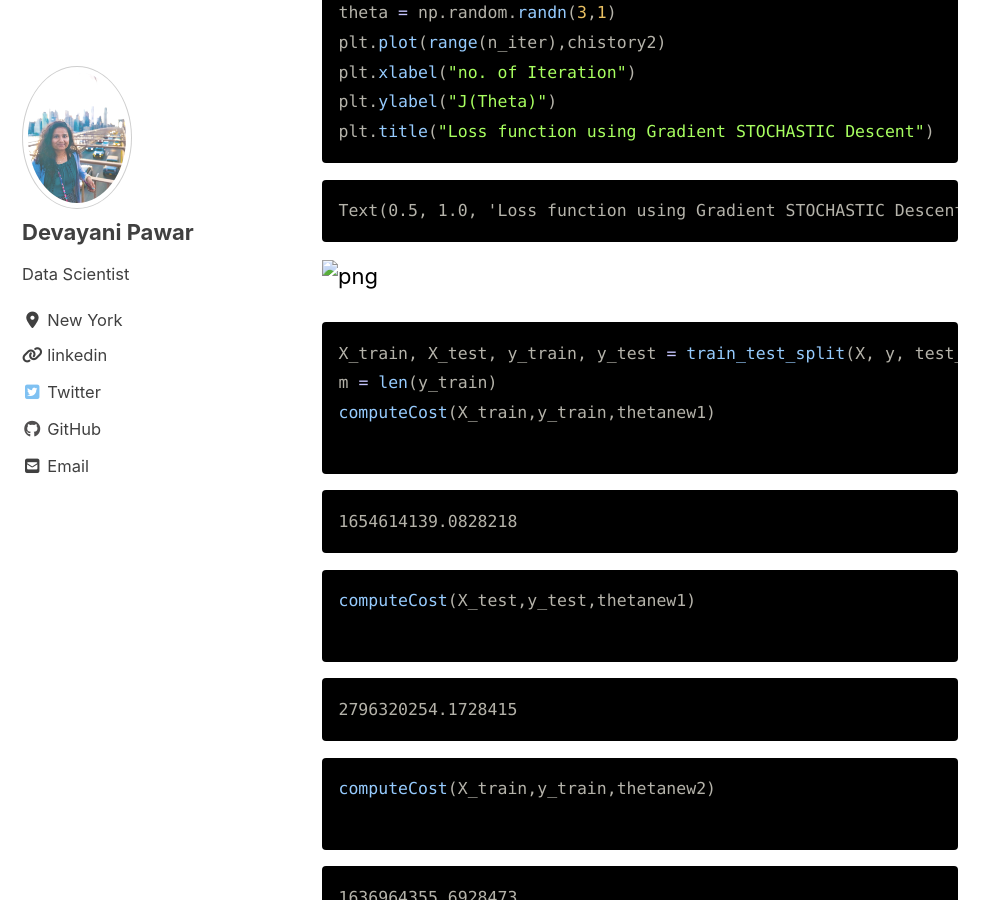
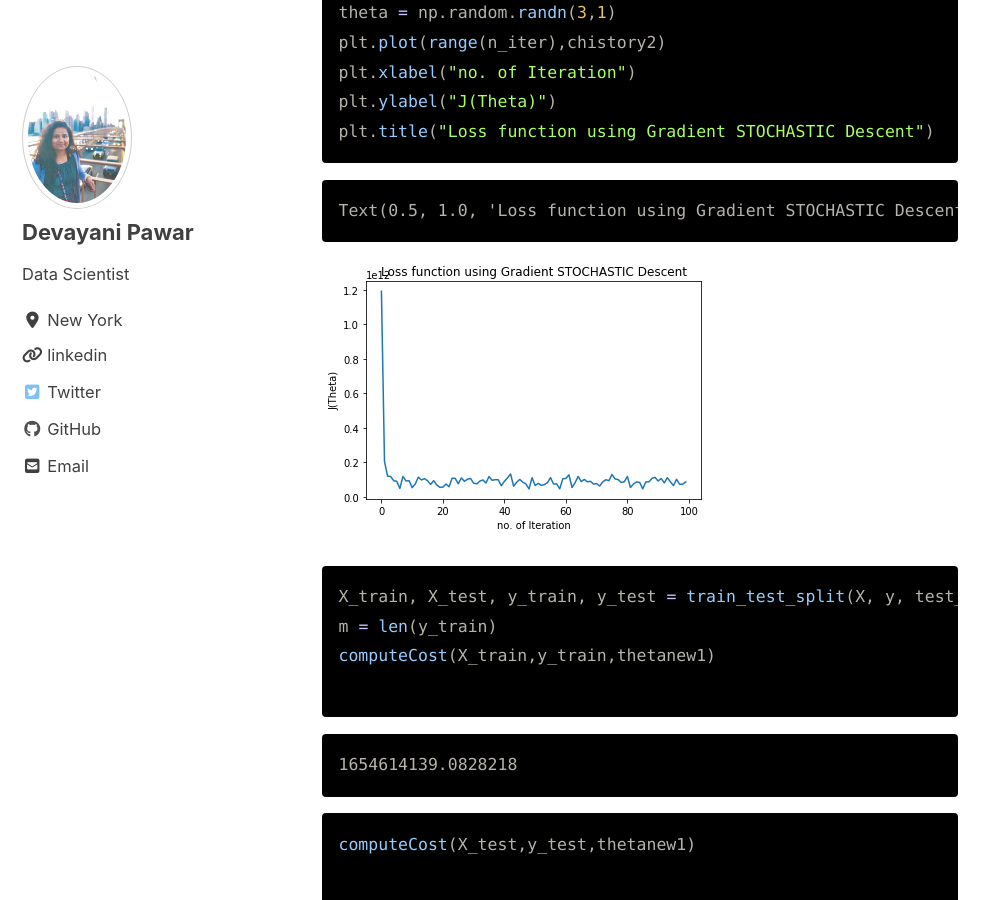
Before and after one commit to devayanipowar/devayanipowar.github.io, a Jekyll site: the page built from _posts/2020-07-22-GradientDescent.md, in a window 1280 px wide and 900 px high, scrolled down 4641 px. Shown: the whole window, without its empty margins (0-999 px from the left). Built offline with Jekyll 4.4.1, drawn with Linux system fonts in a browser that asks for light colours; cached includes are drawn as plain includes; nearby versions of some CDN libraries.

Commit message:
new resource

````diff
--- a/_posts/2020-07-22-GradientDescent.md
+++ b/_posts/2020-07-22-GradientDescent.md
@@ -83,8 +83,6 @@ def computeCost(X,y,theta):
 computeCost(X,y,theta)
 
 ```
-
-
 
 
     65591548106.45744
@@ -181,7 +179,7 @@ plt.title("Loss function using Gradient STOCHASTIC Descent")
     Text(0.5, 1.0, 'Loss function using Gradient STOCHASTIC Descent')
 
 
-![png](GradientDescent_files/GradientDescent_16_1.png)
+<img src="{{ site.url }}{{ site.baseurl }}/images/GradientDescent_16_1.png" alt="loss function using stochastic Gradient Descent">
 
 
 
@@ -252,7 +250,8 @@ plt.plot(y_test)
 
 ```
 
-![png](GradientDescent_files/GradientDescent_24_1.png)
+<img src="{{ site.url }}{{ site.baseurl }}/images/GradientDescent_24_1.png" alt="Prediction vs ground truth">
+
 
 
 
@@ -267,7 +266,7 @@ plt.plot(y_test)
 
 ```
 
-![png](GradientDescent_files/GradientDescent_25_1.png)
+<img src="{{ site.url }}{{ site.baseurl }}/images/GradientDescent_25_1.png" alt="Prediction vs ground truth">
 
 
 
@@ -380,4 +379,4 @@ plt.title("loss function using Regularized Gradient Descent")
     Text(0.5, 1.0, 'loss function using Regularized Gradient Descent')
 
 
-![png](GradientDescent_files/GradientDescent_35_1.png)
+<img src="{{ site.url }}{{ site.baseurl }}/images/GradientDescent_35_1.png" alt="loss function using Regularized Gradient Descent">
````
